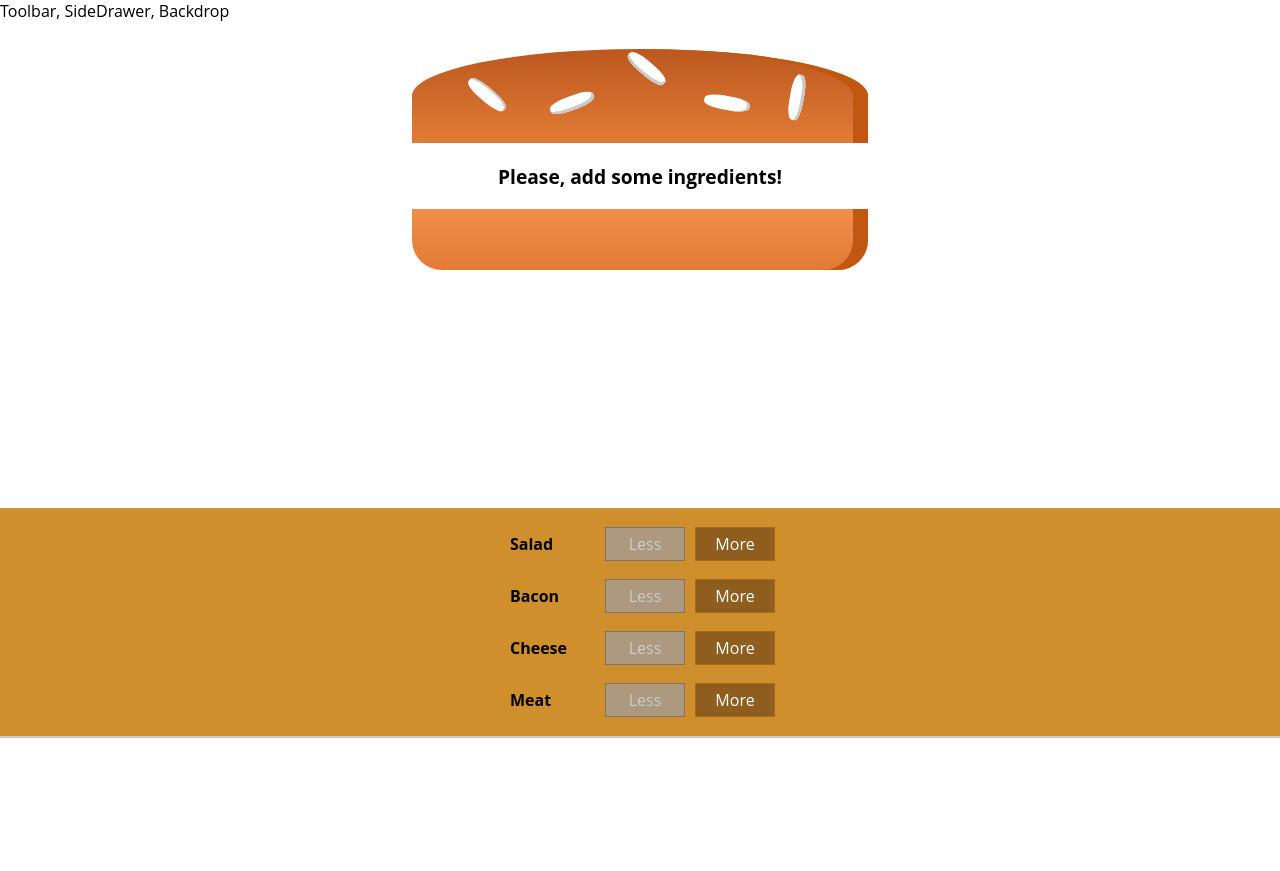
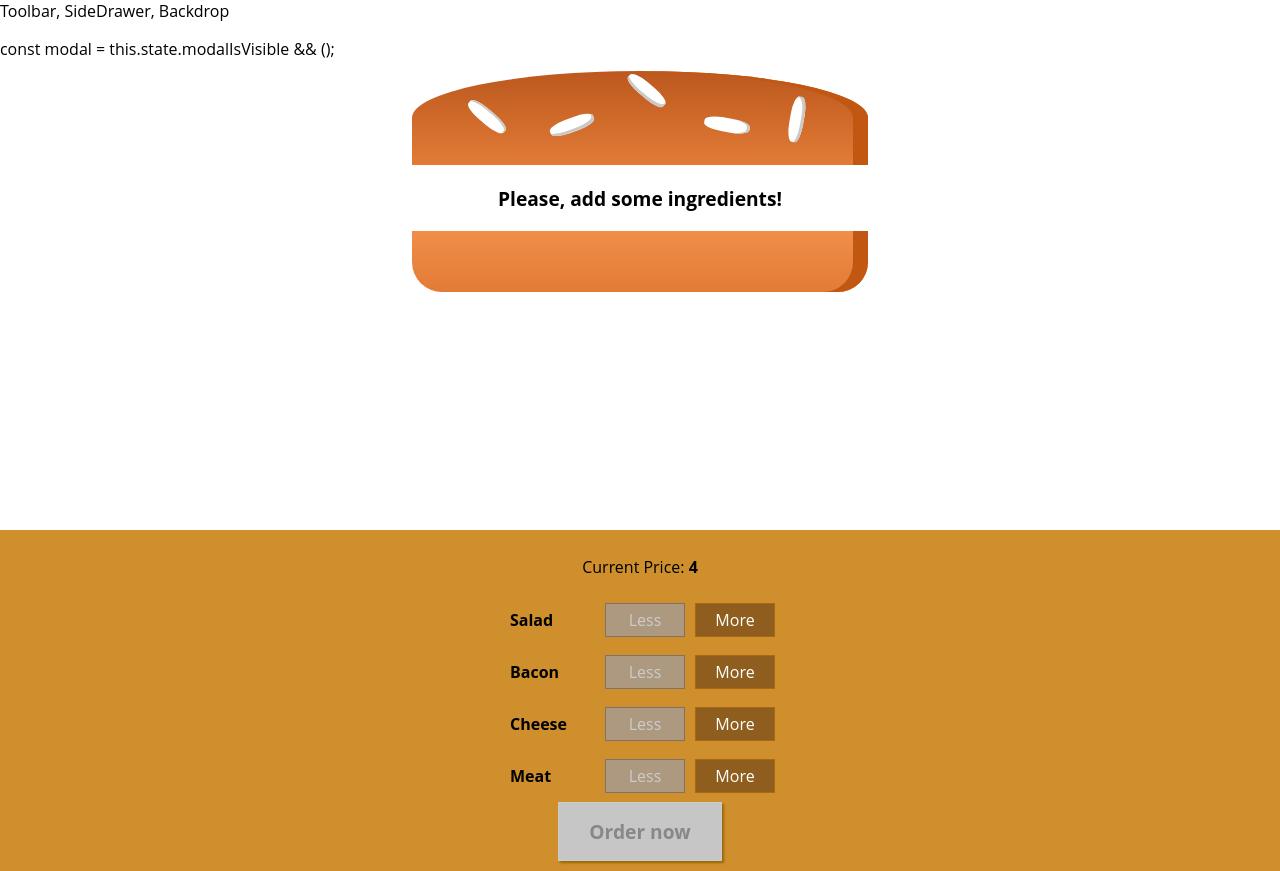
Before and after one commit to nosnibor89/burguer-builder, a React app: page / in a window 1280 px wide. Before the commit the page ends 800 px from the top, so only its background shows below. Built offline with nearby package versions, Linux system fonts and the light colour scheme; the HTML template or start-up script is replaced by a standard one.

Commit message:
Add order burger base logic and components

```diff
--- a/src/components/Burger/BuildControls/BuildControls.css
+++ b/src/components/Burger/BuildControls/BuildControls.css
@@ -8,3 +8,46 @@
     margin: auto;
     padding: 10px 0;
 }
+
+
+.OrderButton {
+    background-color: #DAD735;
+    outline: none;
+    cursor: pointer;
+    border: 1px solid #966909;
+    color: #966909;
+    font-family: inherit;
+    font-size: 1.2em;
+    font-weight: bolder;
+    padding: 15px 30px;
+    box-shadow: 2px 2px 2px #966909;
+}
+
+.OrderButton:hover, .OrderButton:active {
+    background-color: #A0DB41;
+    border: 1px solid #966909;
+    color: #966909;
+}
+
+.OrderButton:disabled {
+    background-color: #C7C6C6;
+    cursor: not-allowed;
+    border: 1px solid #ccc;
+    color: #888888;
+}
+
+.OrderButton:not(:disabled) {
+    animation: enable 0.3s linear;
+}
+
+@keyframes enable {
+    0% {
+        transform: scale(1);
+    }
+    60% {
+        transform: scale(1.1);
+    }
+    100% {
+        transform: scale(1);
+    }
+}
--- a/src/components/Burger/BuildControls/BuildControls.js
+++ b/src/components/Burger/BuildControls/BuildControls.js
@@ -12,12 +12,14 @@ var controls = [
 const buildControls = (props) => {
     return (
         <div className={classes.BuildControls}>
+            <p>Current Price: <strong>{props.price}</strong></p>
             {controls.map(control => <BuildControl
                 onLessClick={() => props.onIngredientRemove(control.type)}
                 onMoreClick={() => props.onIngredientAdd(control.type)}
                 disabled={props.disabledControls[control.type]}
                 key={control.label}
-                label={control.label} />)}
+                label={control.label}/>)}
+             <button disabled={!props.purchasable} className={classes.OrderButton} onClick={props.onToggleBurgerOrder}>Order now</button>
         </div>
     )
 }
--- /dev/null
+++ b/src/components/Burger/OrderSummary/OrderSummary.js
@@ -0,0 +1,28 @@
+
+import React from 'react';
+import Auxiliar from "../../../hoc/Auxiliar";
+
+
+
+const orderSummary = (props) =>{
+
+    const ingredientsSummary = Object.keys(props.ingredients)
+        .map((key) => <li key={key}><span style={{textTransform: 'capitalize'}}>{key}</span> : {props.ingredients[key]}</li>)
+
+    return(
+        <Auxiliar>
+            <h3>Your Order</h3>
+            <p>Here is your burger's details</p>
+
+            <ul>
+                {ingredientsSummary}
+            </ul>
+            <p>Continue to checkout ?</p>
+
+            <button onClick={props.onCancel}>Cancel</button>
+            <button >Continue</button>
+        </Auxiliar>
+    )
+};
+
+export default orderSummary;
--- /dev/null
+++ b/src/components/UI/Backdrop/Backdrop.css
@@ -0,0 +1,9 @@
+.Backdrop{
+    width: 100%;
+    height: 100%;
+    position: fixed;
+    z-index: 100;
+    left: 0;
+    top: 0;
+    background-color: rgba(0,0,0,0.5) ;
+}
--- /dev/null
+++ b/src/components/UI/Backdrop/Backdrop.js
@@ -0,0 +1,8 @@
+import React from "react";
+import classes from './Backdrop.css';
+
+const backdrop = (props) =>(
+    props.show ? <div className={classes.Backdrop} onClick={props.onHide}></div> : null
+);
+
+export default backdrop;
--- /dev/null
+++ b/src/components/UI/Modal/Modal.css
@@ -0,0 +1,20 @@
+.Modal {
+    position: fixed;
+    z-index: 500;
+    background-color: white;
+    width: 70%;
+    border: 1px solid #ccc;
+    box-shadow: 1px 1px 1px black;
+    padding: 16px;
+    left: 15%;
+    top: 30%;
+    box-sizing: border-box;
+    transition: all 0.3s ease-out;
+}
+
+@media (min-width: 600px) {
+    .Modal {
+        width: 500px;
+        left: calc(50% - 250px);
+    }
+}
--- /dev/null
+++ b/src/components/UI/Modal/Modal.js
@@ -0,0 +1,21 @@
+
+import React from 'react';
+import classes from './Modal.css';
+import Auxiliar from "../../../hoc/Auxiliar";
+import Backdrop from "../Backdrop/Backdrop";
+
+const modal = (props) =>(
+    <Auxiliar>
+        <Backdrop show={props.show} onHide={props.onHideModal}></Backdrop>
+        <div
+            style={{
+                transform: props.show ? 'translateY(0)' : 'translateY(-100vh)',
+                opacity: props.show ? '1' : '0'
+            }}
+            className={classes.Modal}>
+            {props.children}
+        </div>
+    </Auxiliar>
+);
+
+export default modal;
--- a/src/containers/BurgerBuilder/BurgerBuilder.js
+++ b/src/containers/BurgerBuilder/BurgerBuilder.js
@@ -2,6 +2,8 @@ import React, { Component } from 'react'
 import Auxiliar from '../../hoc/Auxiliar';
 import Burger from '../../components/Burger/Burger';
 import BuildControls from '../../components/Burger/BuildControls/BuildControls';
+import Modal from "../../components/UI/Modal/Modal";
+import OrderSummary from "../../components/Burger/OrderSummary/OrderSummary";
 
 const INGREDIENT_PRICES = {
     salad: 0.5,
@@ -28,7 +30,9 @@ export default class BurgerBuilder extends Component {
             cheese: 0,
             meat: 0,
         },
-        totalPrice: 4
+        totalPrice: 4,
+        purchasable: false,
+        modalIsVisible: false,
     };
 
 
@@ -42,7 +46,8 @@ export default class BurgerBuilder extends Component {
 
             return {
                 ingredients: newIngredients,
-                totalPrice: newPrice
+                totalPrice: newPrice.toFixed(2),
+                purchasable: this.isPurchasable(newIngredients, 2)
             };
         });
     }
@@ -59,16 +64,58 @@ export default class BurgerBuilder extends Component {
         this.calcBurger(type, 'remove');
     }
 
+    /**
+     * Check a burger as purchasable. Depends on the min ingredients given
+     * @param ingredients
+     * @returns {boolean}
+     */
+    isPurchasable(ingredients, minIngredients){
+        let sum = 0;
+
+        for(const ingName of Object.keys(ingredients)){
+            if(ingredients[ingName] > 0){
+                sum++;
+            }
+        }
+
+        return sum >= minIngredients;
+    }
+
+    toggleOrderModal = () => {
+        this.setState((prevState, props) => {
+            return{
+                modalIsVisible: !prevState.modalIsVisible
+            }
+        })
+    }
+
     render() {
+
         const disabledItems = {...this.state.ingredients};
         Object.keys(disabledItems).forEach((key) => disabledItems[key] = this.state.ingredients[key] <= 0);
 
+        // const modal = this.state.modalIsVisible && (
+        //     <Modal>
+        //         <OrderSummary ingredients={this.state.ingredients}></OrderSummary>
+        //     </Modal>
+        // );
+
         return (
             <Auxiliar>
+                {/*{modal}*/}
+                const modal = this.state.modalIsVisible && (
+                <Modal show={this.state.modalIsVisible} onHideModal={this.toggleOrderModal}>
+                    <OrderSummary ingredients={this.state.ingredients} onCancel={this.toggleOrderModal}></OrderSummary>
+                </Modal>
+                );
+
                 <Burger ingredients={this.state.ingredients} />
                 <BuildControls
                     onIngredientAdd={this.addIngredientHandler}
-                    onIngredientRemove={this.removeIngredientHandler} disabledControls={disabledItems}/>
+                    onIngredientRemove={this.removeIngredientHandler} disabledControls={disabledItems}
+                    onToggleBurgerOrder={this.toggleOrderModal}
+                    price={this.state.totalPrice}
+                    purchasable={this.state.purchasable}/>
             </Auxiliar>
         )
     }
```
Also changed, not shown: src/components/UI/Button/Button.css (added, +24 -0 lines), src/components/UI/Button/Button.js (added, +8 -0 lines).
